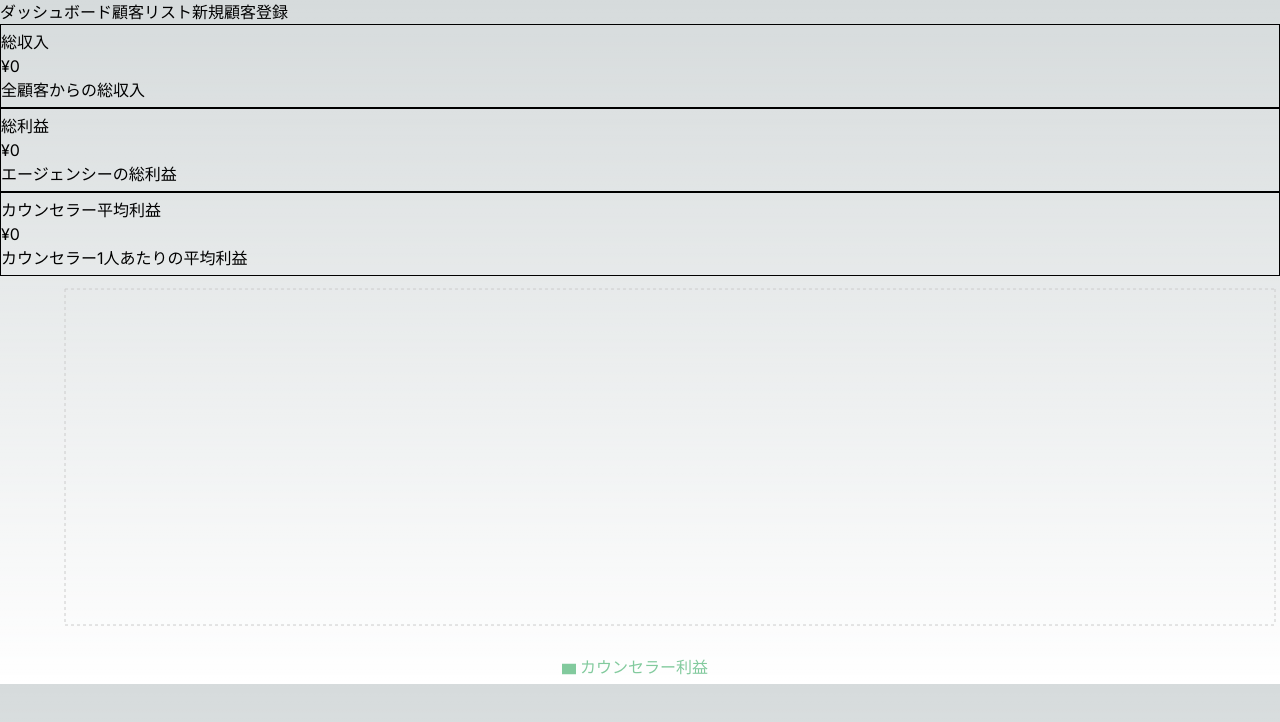
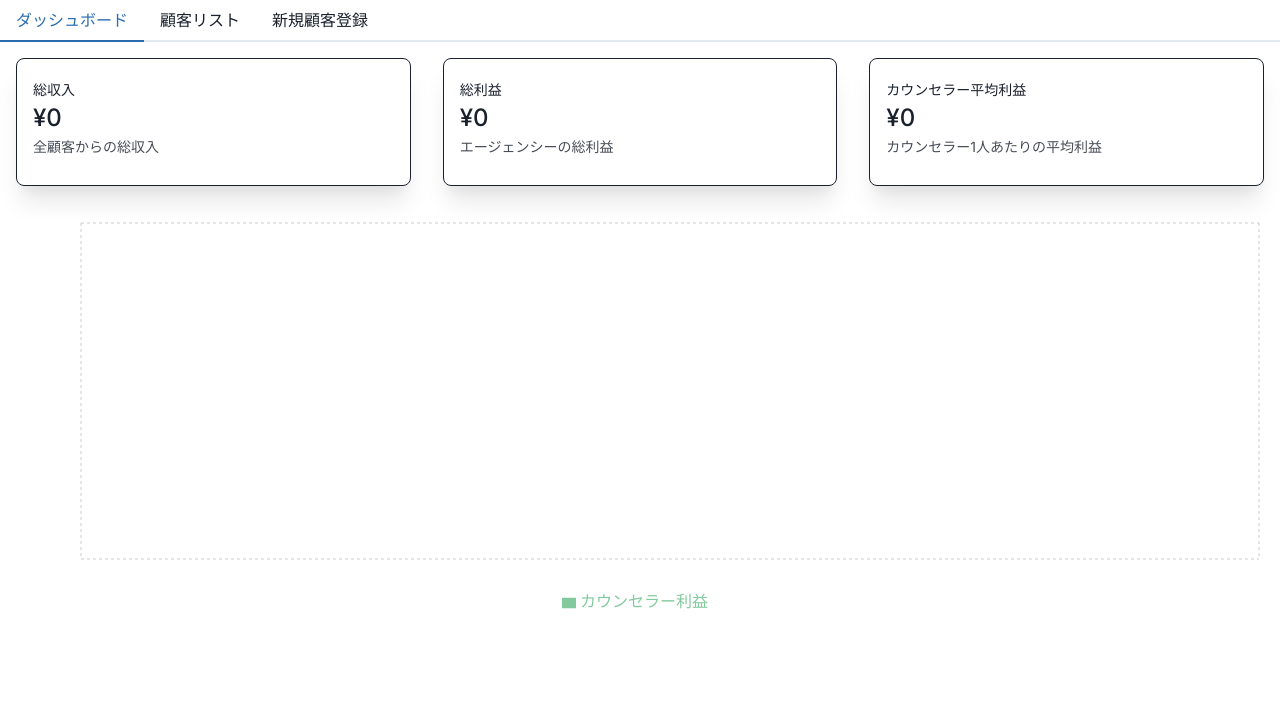
Before and after one commit to drying/phi-database, a Next.js app: page / in a window 1280 px wide. Shown: the top 722 px of the page. Built offline with nearby package versions, Linux system fonts and the light colour scheme; no server answers; the database is empty.

Commit message:
Chakra UIのセットアップ

```diff
--- a/app/layout.tsx
+++ b/app/layout.tsx
@@ -1,12 +1,13 @@
 import type { Metadata } from "next";
 import { Inter } from "next/font/google";
 import "./globals.css";
+import { Providers } from "./providers";
 
 const inter = Inter({ subsets: ["latin"] });
 
 export const metadata: Metadata = {
-  title: "Create Next App",
-  description: "Generated by create next app",
+  title: "phi-database",
+  description: "顧客管理データベース",
 };
 
 export default function RootLayout({
@@ -15,8 +16,10 @@ export default function RootLayout({
   children: React.ReactNode;
 }>) {
   return (
-    <html lang="en">
-      <body className={inter.className}>{children}</body>
+    <html lang="ja">
+      <body className={inter.className}>
+        <Providers>{children}</Providers>
+      </body>
     </html>
   );
 }
--- /dev/null
+++ b/app/providers.tsx
@@ -0,0 +1,8 @@
+// app/providers.tsx
+"use client";
+
+import { ChakraProvider } from "@chakra-ui/react";
+
+export function Providers({ children }: { children: React.ReactNode }) {
+  return <ChakraProvider>{children}</ChakraProvider>;
+}
```
